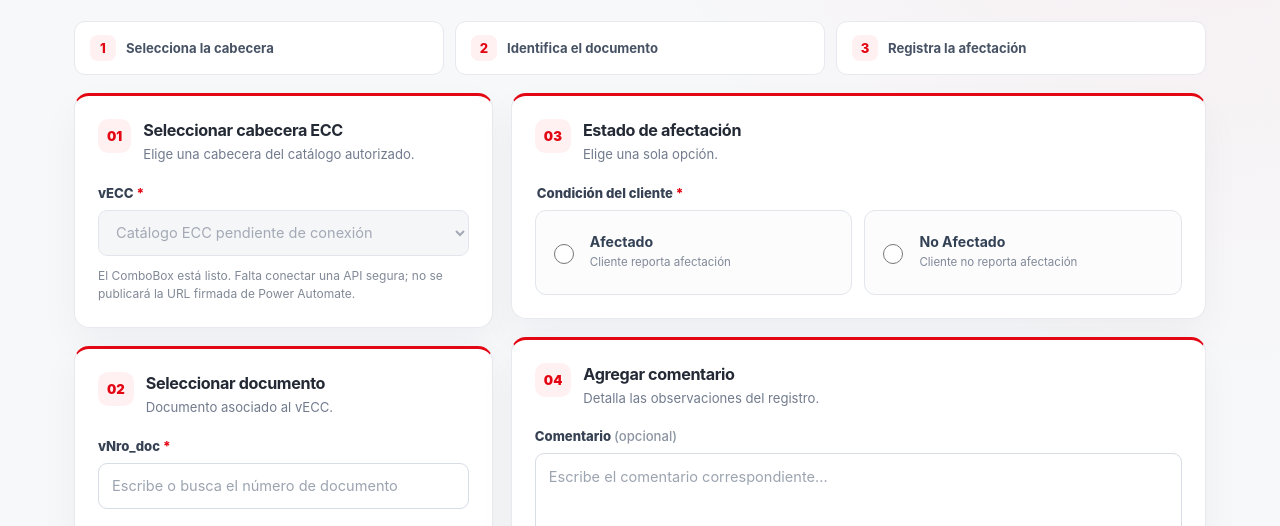
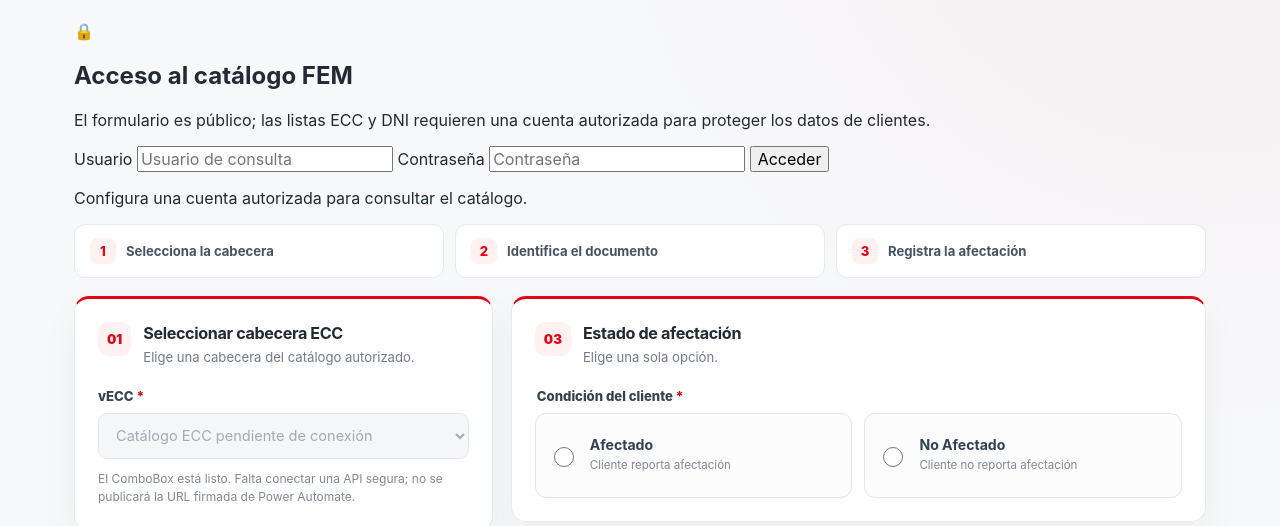
Before and after one commit to 0xJuan-aux/Formulario-Actividad-Economica, a plain HTML site: page registro-fem/index.html in a window 1280 px wide. Shown: the part 220-746 px from the top of the page. Drawn offline with Linux system fonts and the light colour scheme.

Commit message:
feat(fem): acceso autenticado antes de consultar ComboBox ECC y DNI

```diff
--- a/registro-fem/index.html
+++ b/registro-fem/index.html
@@ -34,6 +34,22 @@
       <div class="form-id" title="Código de enrutamiento de Power Automate">
         <span>Código del formulario</span><strong>REGIS_FAME_COB</strong>
       </div>
+    </section>
+
+    <section class="auth-panel" aria-labelledby="femAuthHeading">
+      <div class="auth-copy">
+        <div class="auth-title"><span class="auth-symbol" aria-hidden="true">🔒</span><h2 id="femAuthHeading">Acceso al catálogo FEM</h2></div>
+        <p>El formulario es público; las listas ECC y DNI requieren una cuenta autorizada para proteger los datos de clientes.</p>
+      </div>
+      <form id="femAuthForm" class="auth-form" autocomplete="on">
+        <label class="sr-only" for="femUsuario">Usuario</label>
+        <input id="femUsuario" name="usuario" type="text" autocomplete="username" required maxlength="64" placeholder="Usuario de consulta">
+        <label class="sr-only" for="femClave">Contraseña</label>
+        <input id="femClave" name="contrasena" type="password" autocomplete="current-password" required maxlength="256" placeholder="Contraseña">
+        <button type="submit" id="femLoginBtn" class="btn-auth">Acceder</button>
+      </form>
+      <button type="button" id="femLogoutBtn" class="btn-secondary" hidden>Cerrar sesión</button>
+      <p id="femAuthStatus" class="auth-status" role="status" aria-live="polite">Configura una cuenta autorizada para consultar el catálogo.</p>
     </section>
 
     <div class="progress-guide" aria-label="Pasos del formulario">
```
